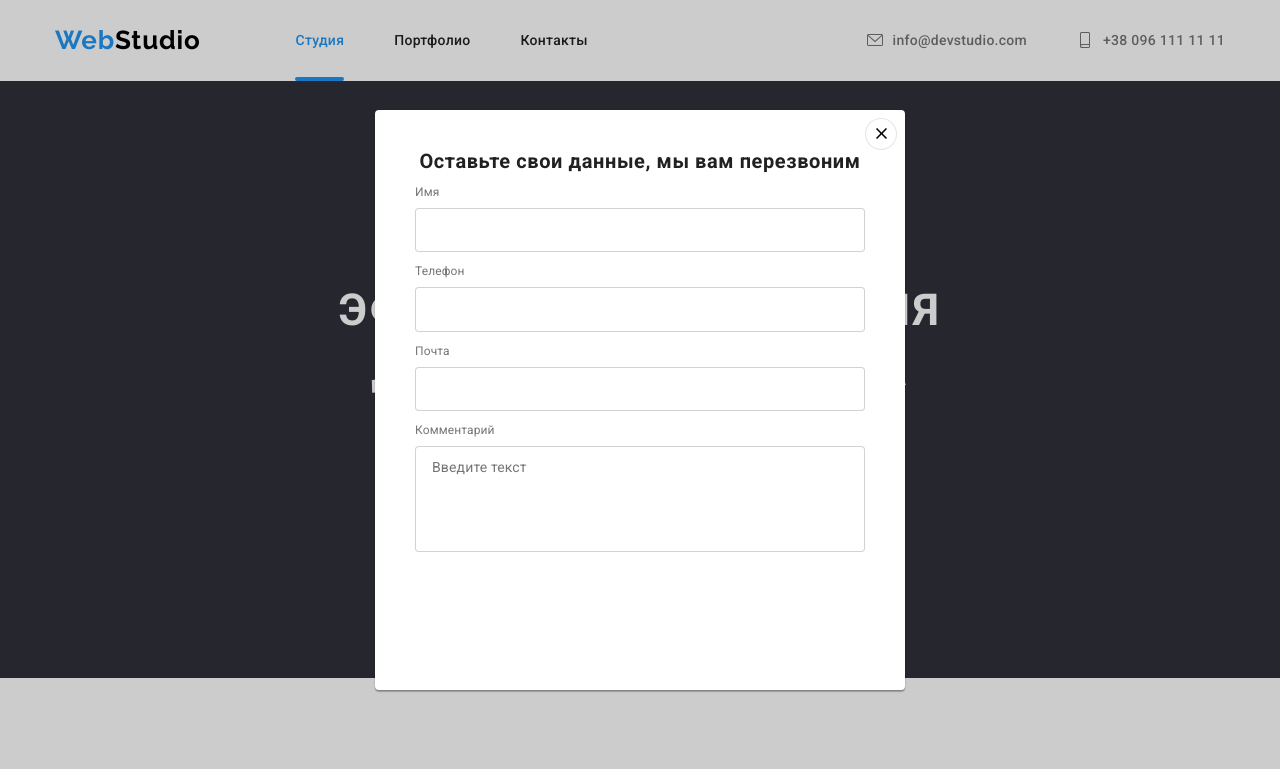
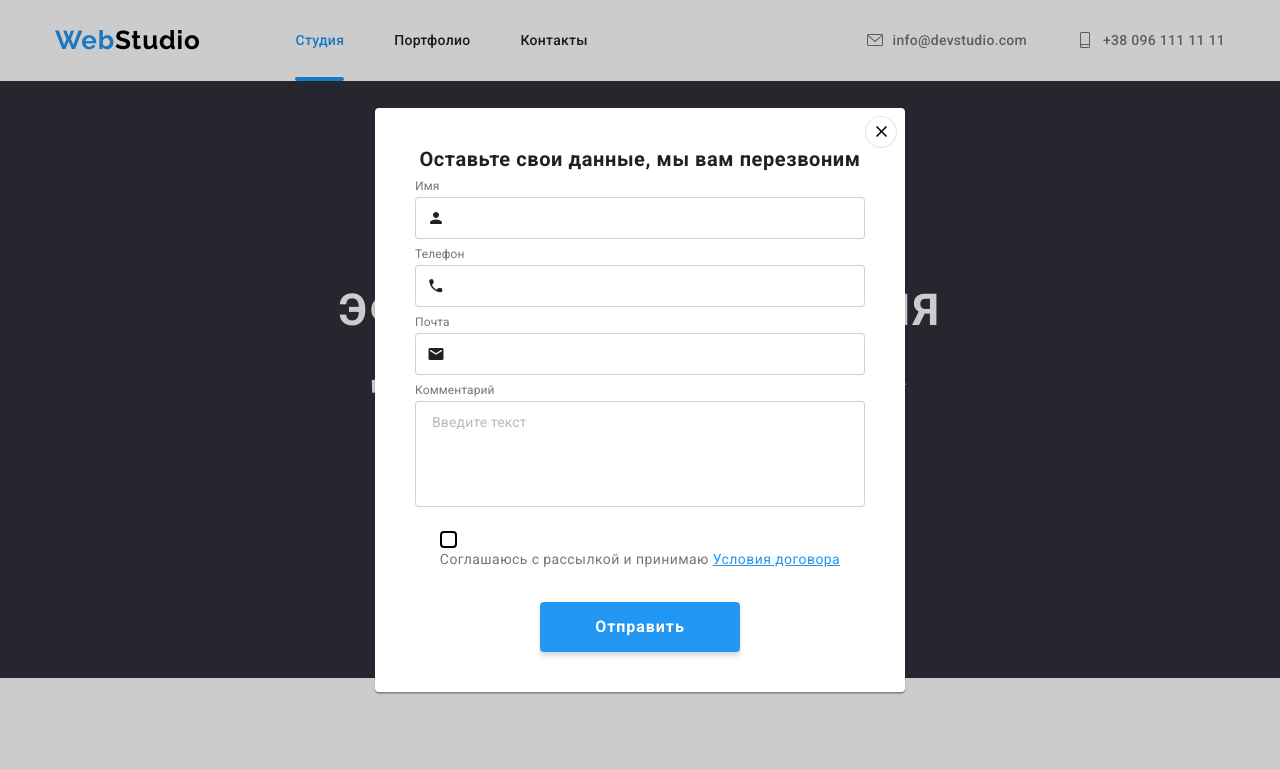
Before and after one commit to NikOroferov/-goit-markup-hw-06, a plain HTML site: page index.html in a window 1280 px wide. Both pictures are taken after a click on the button "Заказать услугу". Shown: the top 769 px of the page. Drawn offline with nearby package versions, Linux system fonts and the light colour scheme.

Commit message:
оформление форм

```diff
--- a/css/styles.css
+++ b/css/styles.css
@@ -647,6 +647,8 @@ img {
   line-height: 1.25;
   letter-spacing: 0.03em;
   color: rgba(255, 255, 255, 0.6);
+  transition: color 250ms cubic-bezier(0.075, 0.82, 0.165, 1),
+    border-color 250ms cubic-bezier(0.075, 0.82, 0.165, 1);
   background-color: transparent;
 }
 
@@ -655,6 +657,11 @@ img {
   border-color: var(--white);
   color: var(--white);
   outline: none;
+}
+
+.subscribe-input:hover::placeholder,
+.subscribe-input:focus::placeholder {
+  color: var(--white);
 }
 
 .subscribe-btn {
@@ -674,7 +681,8 @@ img {
   line-height: 1.875;
   letter-spacing: 0.06em;
   color: var(--white);
-  background: var(--accent-color);
+  background-color: var(--accent-color);
+  transition: background-color 250ms cubic-bezier(0.075, 0.82, 0.165, 1);
   box-shadow: 0px 4px 4px rgba(0, 0, 0, 0.15);
   fill: var(--white);
   cursor: pointer;
@@ -682,9 +690,7 @@ img {
 
 .subscribe-btn:focus,
 .subscribe-btn:hover {
-  background-color: var(--white);
-  color: var(--secondary-color-text);
-  fill: var(--black);
+  background-color: rgba(24, 140, 232, 1);
   outline: transparent;
 }
 
@@ -723,7 +729,7 @@ img {
   transition: transform 250ms cubic-bezier(0.075, 0.82, 0.165, 1);
 
   min-height: 580px;
-  min-width: 530px;
+  width: 530px;
 
   border-radius: 4px;
 
@@ -786,32 +792,130 @@ img {
 }
 
 .modal-input {
-  margin-top: 5px;
+  min-width: 450px;
+
+  border-radius: 4px;
+  border: 1px solid rgba(33, 33, 33, 0.2);
   padding: 12px 12px 12px 42px;
 
-  border: 1px solid rgba(33, 33, 33, 0.2);
-  border-radius: 4px;
+  font-family: Roboto, sans-serif;
+  font-style: normal;
+  font-weight: normal;
+  font-size: 14px;
+  line-height: 1.143;
+  letter-spacing: 0.01em;
+  color: var(--secondary-color-text);
+  transition: border-color 250ms cubic-bezier(0.075, 0.82, 0.165, 1);
+  resize: none;
 }
 
 .modal-input.text {
   padding: 12px 16px;
 
-  font-family: Roboto;
+  font-family: Roboto, sans-serif;
   font-style: normal;
   font-weight: normal;
   font-size: 14px;
   line-height: 1.143;
   letter-spacing: 0.01em;
+  color: var(--secondary-color-text);
+  transition: border-color 250ms cubic-bezier(0.075, 0.82, 0.165, 1);
+  resize: none;
+}
 
+.modal-input.text::placeholder {
   color: rgba(117, 117, 117, 0.5);
-  resize: none;
 }
 
 .modal-form {
   display: flex;
   flex-direction: column;
+  align-items: center;
+  justify-content: center;
 
   padding: 40px;
+}
+
+.modal-check {
+  margin-top: 20px;
+}
+
+.modal-label.check {
+  font-family: Roboto, sans-serif;
+  font-style: normal;
+  font-weight: normal;
+  font-size: 14px;
+  line-height: 1.714;
+  letter-spacing: 0.03em;
+}
+
+.icon-checked {
+  width: 17px;
+  height: 17px;
+
+  border: black 2px solid;
+  border-radius: 4px;
+}
+
+.check:checked + .icon-checked {
+  border: none;
+  background-image: url(../img/symbol-defs.svg#icon-check);
+}
+
+.modal-agree {
+  color: var(--accent-color);
+  text-decoration: underline;
+}
+
+.input-thumb {
+  position: relative;
+
+  width: 100%;
+  margin-top: 5px;
+}
+
+.input-icon {
+  position: absolute;
+  bottom: 12px;
+  left: 12px;
+
+  fill: rgba(33, 33, 33, 1);
+  transition: fill 250ms cubic-bezier(0.075, 0.82, 0.165, 1);
+}
+
+.modal-input:hover + .input-icon,
+.modal-input:focus + .input-icon,
+.modal-input:hover,
+.modal-input:focus,
+.input-icon:hover {
+  fill: var(--accent-color);
+  border-color: var(--accent-color);
+  outline: none;
+}
+
+.send-btn {
+  margin-top: 30px;
+  border-color: transparent;
+  border-radius: 4px;
+  padding: 10px 55px;
+
+  font-family: Roboto, sans-serif;
+  font-style: normal;
+  font-weight: bold;
+  font-size: 16px;
+  line-height: 1.875;
+  letter-spacing: 0.06em;
+  text-align: center;
+  color: var(--white);
+  background-color: var(--accent-color);
+  transition: background-color 250ms cubic-bezier(0.075, 0.82, 0.165, 1);
+  box-shadow: 0px 4px 4px rgba(0, 0, 0, 0.15);
+  cursor: pointer;
+}
+
+.send-btn:hover,
+.send-btn:focus {
+  background-color: rgba(24, 140, 232, 1);
 }
 
 /* portfolio.html */
--- a/index.html
+++ b/index.html
@@ -464,12 +464,12 @@
                     <label for="email" class="input-label">подпишитесь на рассылку</label>
                     <div class="subscribe-group">
                         <input type="email" name="email" id="email" placeholder="E-mail" class="subscribe-input">
-                        <a class="subscribe-btn">
+                        <button type="submit" class="subscribe-btn">
                             Подписаться
                             <svg width="24" height="24" class="subscibe-icon">
                                 <use href="./img/symbol-defs.svg#icon-send"></use>
                             </svg>
-                        </a>
+                        </button>
                     </div>
                 </form>
         </div>
@@ -485,14 +485,42 @@
                 <p class="modal-title">
                     Оставьте свои данные, мы вам перезвоним
                 </p>
+                <div class="input-thumb">
                     <label for="name" class="modal-label">Имя</label>
                     <input type="name" name="name" id="name" class="modal-input">
+                    <svg width="18" height="18" class="input-icon">
+                        <use href="./img/symbol-defs.svg#icon-person"></use>
+                    </svg>
+                </div>
+                <div class="input-thumb">
                     <label for="phone" class="modal-label">Телефон</label>
                     <input type="tel" name="phone" id="phone" class="modal-input">
-                <label for="mail" class="modal-label">Почта</label>
-                <input type="email" name="mail" id="mail" class="modal-input">
+                    <svg width="18" height="18" class="input-icon">
+                        <use href="./img/symbol-defs.svg#icon-phone"></use>
+                    </svg>
+                </div>
+                <div class="input-thumb">
+                    <label for="email" class="modal-label">Почта</label>
+                    <input type="email" name="email" id="email" class="modal-input">
+                    <svg width="18" height="18" class="input-icon">
+                        <use href="./img/symbol-defs.svg#icon-emai"></use>
+                    </svg>
+                </div>
+                <div class="input-thumb">
                     <label for="comment" class="modal-label">Комментарий</label>
                     <textarea name="comment" id="comment" class="modal-input text" placeholder="Введите текст" rows="5"></textarea>
+                </div>
+                <div class="modal-check">
+                    <input type="checkbox" name="check" id="check" class="check visually-hidden">
+                    <div class="icon-checked"></div>
+                    <label class="modal-label check" for="check">
+                        Соглашаюсь с рассылкой и принимаю
+                        <a class="modal-agree" href="#">
+                            Условия договора
+                        </a>
+                    </label>
+                </div>
+                <a class="send-btn">Отправить</a>
             </form>
         </div>
     </div>
```
Lines whose indentation alone changed are shown as unchanged.
